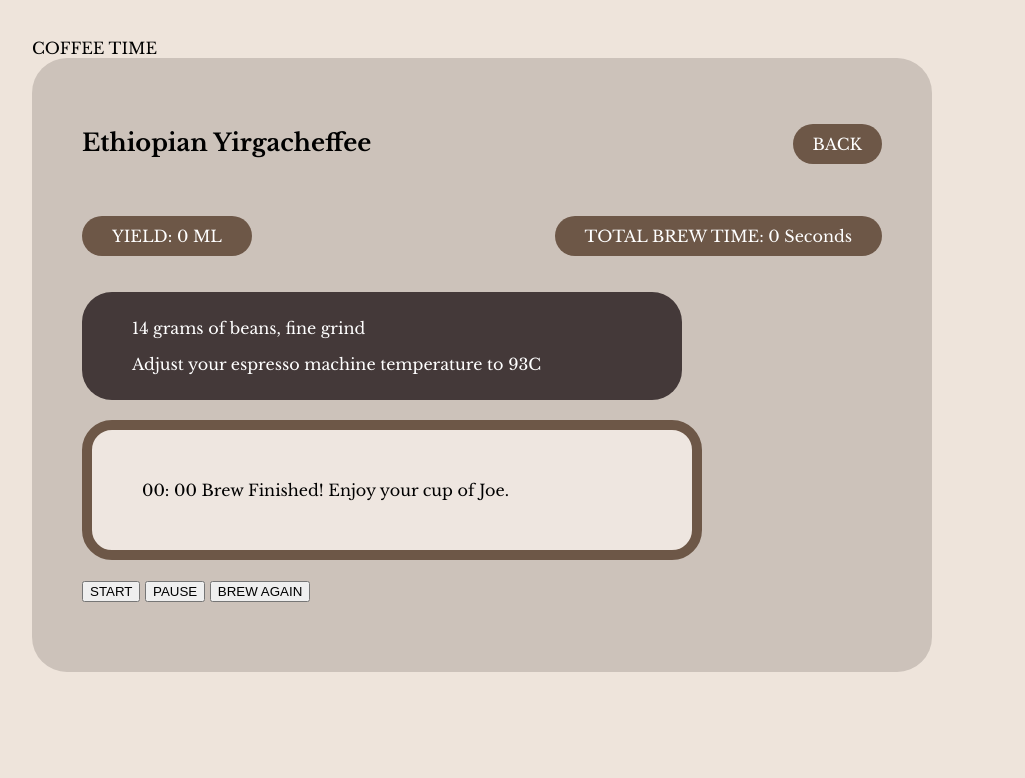
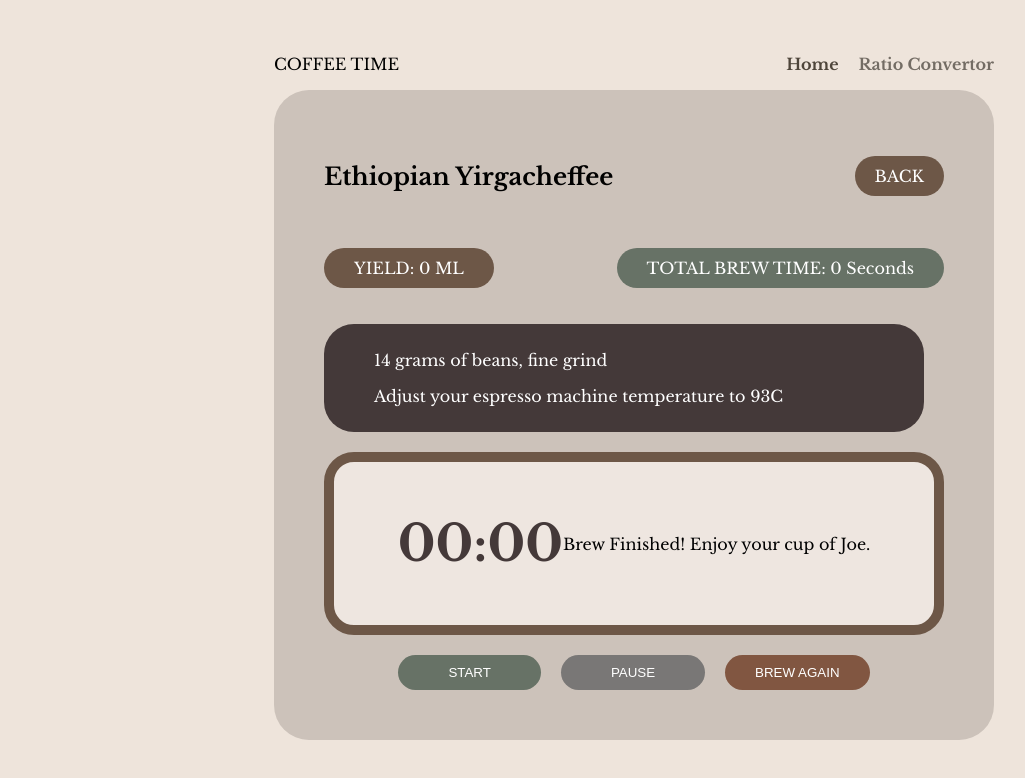
Before and after one commit to codesuzyworld/CoffeeTime, a plain HTML site: page views/espressobrew.html in a window 1280 px wide. Shown: the whole page, without its empty margins (6-1031 px from the left). Drawn offline with nearby package versions, Linux system fonts and the light colour scheme.

Commit message:
Fixed some CSS

```diff
--- a/script/brew.js
+++ b/script/brew.js
@@ -35,7 +35,6 @@ function onLoadFn() {
 
 
      //Hide the brew again button first!
-     $("#brewAgain").hide();
      $("#brewFinished").hide();
 
      //Load the info for the recipe
@@ -121,7 +120,7 @@ function onLoadFn() {
         $("#secsOut").show();
         $("#miliSecsOut").show();
         $("#brewFinished").hide();
-        $("#brewAgain").hide();
+
     }
 
     startBtn.onclick = startTimer;
--- a/script/index.js
+++ b/script/index.js
@@ -37,7 +37,7 @@ function onLoadFn() {
                     <div class="listRight">
                         <p>${recipe.yieldML} ML</p>
                         <p>${recipe.brewingTime} Seconds</p>
-                        <a href="views/espressobrew.html?recipeId=${index}"><p id=brewNowBtn>Brew Now</p></a>
+                        <a href="views/espressobrew.html?recipeId=${index}" class="brewNowBtn">Brew Now</a>
                     </div>
             `;
 
--- a/style/style.css
+++ b/style/style.css
@@ -2,7 +2,8 @@ body{
     padding:50px;
     background-color:#EEE4DB;
     display: flex;
-    flex-direction: column;
+    justify-content: center;
+    align-items: center;
     padding:30px;
     font-family: "Libre Baskerville", Helvetica, sans-serif;
 }
@@ -32,11 +33,24 @@ a:link {
 
 header{
     display: flex;
-    flex-direction: column;
+    flex-direction: row;
+    gap:20px;
+    justify-content: space-between;
 }
 
 
 /*Index*/
+#container{
+    display: flex;
+    flex-direction: column;
+    justify-content: center;
+    align-items: left;
+}
+
+header{
+    justify-content: space-between;
+    align-items: center;
+}
 
 #recipeListBackGround{
     display: flex;
@@ -44,14 +58,56 @@ header{
     flex-direction: column;
     justify-content: left;
     align-items: left;
+    max-width: 800px;
 }
 
 #recipeNav{
     display:flex;
     flex-direction: row;
+    justify-content: space-between;
+    align-items: center;
     gap:20px;
 }
+.navlist{
+    display:flex;
+    flex-direction: row;
+    gap:20px;
+    list-style-type: none;
 
+    color: #736c64;
+    font-size: 16px;
+    font-style: normal;
+    font-weight: 700;
+    line-height: normal;
+}
+
+.navlist li a {
+    color: #4E453A;
+    font-size: 16px;
+    font-style: normal;
+    font-weight: 700;
+    line-height: normal;
+    transition:0.5s;
+}
+
+.navlist li a:hover {
+    color: #8c7b66;
+    font-size: 16px;
+    font-style: normal;
+    font-weight: 700;
+    line-height: normal;
+    transition:0.5s;
+}
+
+#noneSection{
+    display: flex;
+    flex-direction: column;
+    padding: 50px;
+    align-items: center;
+    border-radius: 35px;
+    background: #CCC2BA;
+    padding: 50px;
+}
 .addRecipeBtn {
     border-radius: 50px;
     background: #6D5747;
@@ -61,16 +117,37 @@ header{
     justify-content: center;
     align-items: center;
     gap: 10px;
+    transition:0.5s;
 }
 
 .addRecipeBtn:hover{
     background: #221b16;
     transition: 0.3s;
     color: rgb(255, 255, 255);
+    transition:0.5s;
+}
+
+#clearData{
+    border-radius: 50px;
+    border:none;
+    background: #804551;
+    color: white;
+    display: inline-flex;
+    padding: 10px 20px;
+    justify-content: center;
+    align-items: center;
+    gap: 10px;
+    transition:0.5s;
+}
+
+
+#clearData:hover{
+    background: #af5f6f;
+    transition:0.5s;
 }
 
 #espressoRecipesBtn{
-    border-radius: 50px;
+    border-radius: 12px;
     background: #332A2A;
     color: white;
     display: inline-flex;
@@ -123,12 +200,15 @@ header{
     justify-content: center;
     align-items: center;
     gap: 10px;
+    transition:0.5s;
 }
 
 .brewNowBtn:hover{
     background: #5e463e;
     transition: 0.3s;
     color: rgb(255, 255, 255);
+    transition:0.5s;
+    padding: 10px 30px;
 }
 
 
@@ -196,7 +276,7 @@ header{
 
 #pourTime{
     border-radius: 50px;
-    background: #6D5747;
+    background: #677266;
     padding: 10px 30px;
     gap: 10px;
     color:white;
@@ -211,9 +291,84 @@ header{
 }
 
 #timeDisplay{
+    display: flex;
+    flex-direction: row;
+    align-items: center;
+    justify-content: center;
     border-radius: 30px;
     border: 10px solid #6D5747;
     background: #EEE6E0;
     width:500px;
     padding:50px;
 }
+
+.timerText{
+    color: #443939;
+    text-align: center;
+    font-size: 50px;
+    font-style: normal;
+    font-weight: 700;
+    line-height: normal;
+}
+
+#timerBtnNav{
+    display: flex;
+    flex-direction: row;
+    gap: 20px;
+    align-items: center;
+    justify-content: center;
+}
+
+#startTimer{
+    border-radius: 50px;
+    border:none;
+    background: #677266;
+    color:white;
+    padding: 10px 50px;
+    transition: 0.5s;
+}
+
+#startTimer:hover{
+    border-radius: 50px;
+    border:none;
+    background: #44674c;
+    color:white;
+    padding: 10px 60px;
+    transition: 0.5s;
+}
+
+#pauseTimer{
+    border-radius: 50px;
+    border:none;
+    background: #797776;
+    color:white;
+    padding: 10px 50px;
+    transition: 0.5s;
+}
+
+#pauseTimer:hover{
+    border-radius: 50px;
+    border:none;
+    background: #696461;
+    color:white;
+    padding: 10px 60px;
+    transition: 0.5s;
+}
+
+
+#brewAgain{
+    border-radius: 50px;
+    border:none;
+    background: #815641;
+    color:white;
+    padding: 10px 30px;
+    transition: 0.5s;
+}
+#brewAgain:hover{
+    border-radius: 50px;
+    border:none;
+    background: #8e6550;
+    color:white;
+    padding: 10px 50px;
+    transition: 0.5s;
+}
--- a/views/espressobrew.html
+++ b/views/espressobrew.html
@@ -13,9 +13,18 @@
 
 
         <body>
+            <div id="container">
             <header>
                 <div id="logo">COFFEE TIME</div>
+                <div id="headernav">
+                    <ul class="navlist">
+                        <li><a href="../index.html">Home</a></li>
+                        <li>Ratio Convertor</li>
+                    </ul>
+                </div>
+            </header>
 
+            <main>
                 <div id="brewBackground">
                     <div id="recipeNav">
                         <h2 id="recipeTitle">Ethiopian Yirgacheffee</h2>
@@ -30,9 +39,9 @@
                         <p id="temperature">Adjust your espresso machine temperature to 93C</p>
                     </div>
                     <div id="timeDisplay">
-                        <span id="secsOut">00:</span>
-                        <span id="miliSecsOut">00</span>
-                        <span id="brewFinished">Brew Finished! Enjoy your cup of Joe.</span>
+                        <span id="secsOut" class="timerText">00:</span>
+                        <span id="miliSecsOut" class="timerText">00</span>
+                        <span id="brewFinished" class="finishedText">Brew Finished! Enjoy your cup of Joe.</span>
                     </div>
 
                     <div id="timerBtnNav">
@@ -40,9 +49,9 @@
                         <button type="button" id="pauseTimer">PAUSE</button>
                         <button type="button" id="brewAgain">BREW AGAIN</button>
                     </div>
-            <main>
+
 
             </main>
 
-
+            </div>
         </body>
```
Also changed, not shown: index.html (+9 -2 lines), views/addRecipe.html (+9 -1 lines).
